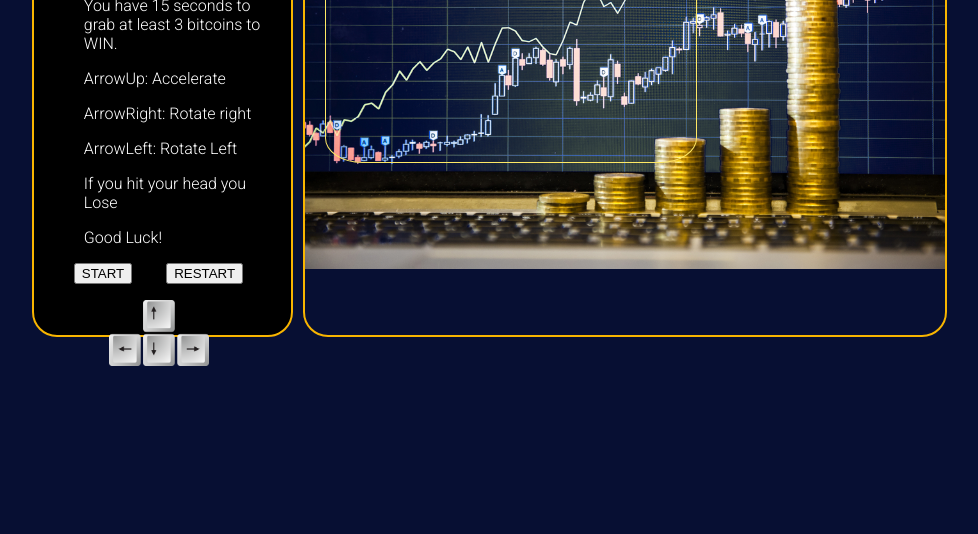
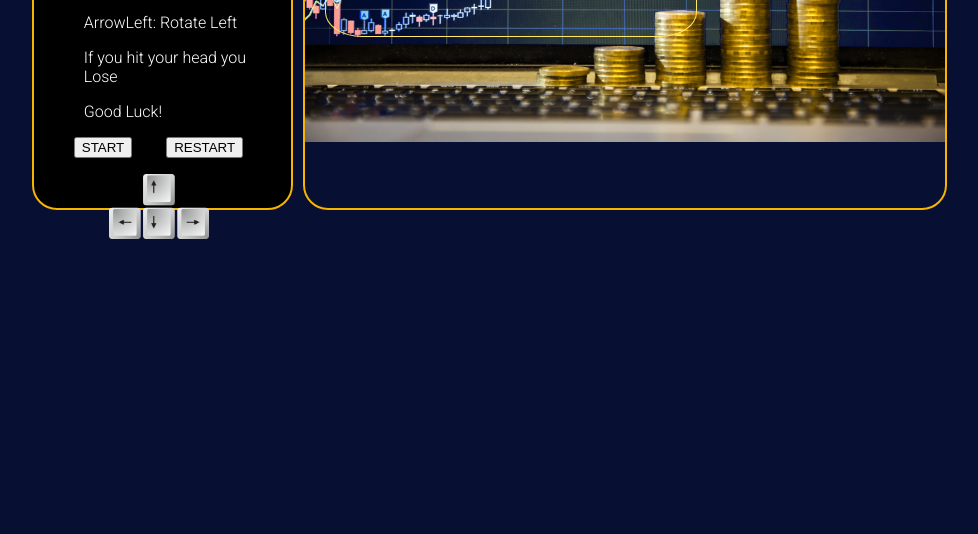
Before and after one commit to martingiura/cryptoManiac, a plain HTML site: page index.html in a window 1280 px wide. Shown: the part 335-869 px from the top of the page, without its empty margins (229-1207 px from the left). After the commit the page ends 800 px from the top, so only its background shows below. Drawn offline with Linux system fonts and the light colour scheme.

Commit message:
improves the position of whole container css

```diff
--- a/styles/style.css
+++ b/styles/style.css
@@ -121,10 +121,10 @@ p {
   display: flex;
   flex-direction: row;
   flex-wrap: wrap;
-  padding-top: 15%;
+  padding-top: 5%;
   padding-left: 20%;
   padding-right: 5%;
-  padding-bottom: 15%;
+  padding-bottom: 5%;
   /* align-items: stretch; */
 }
 
```
